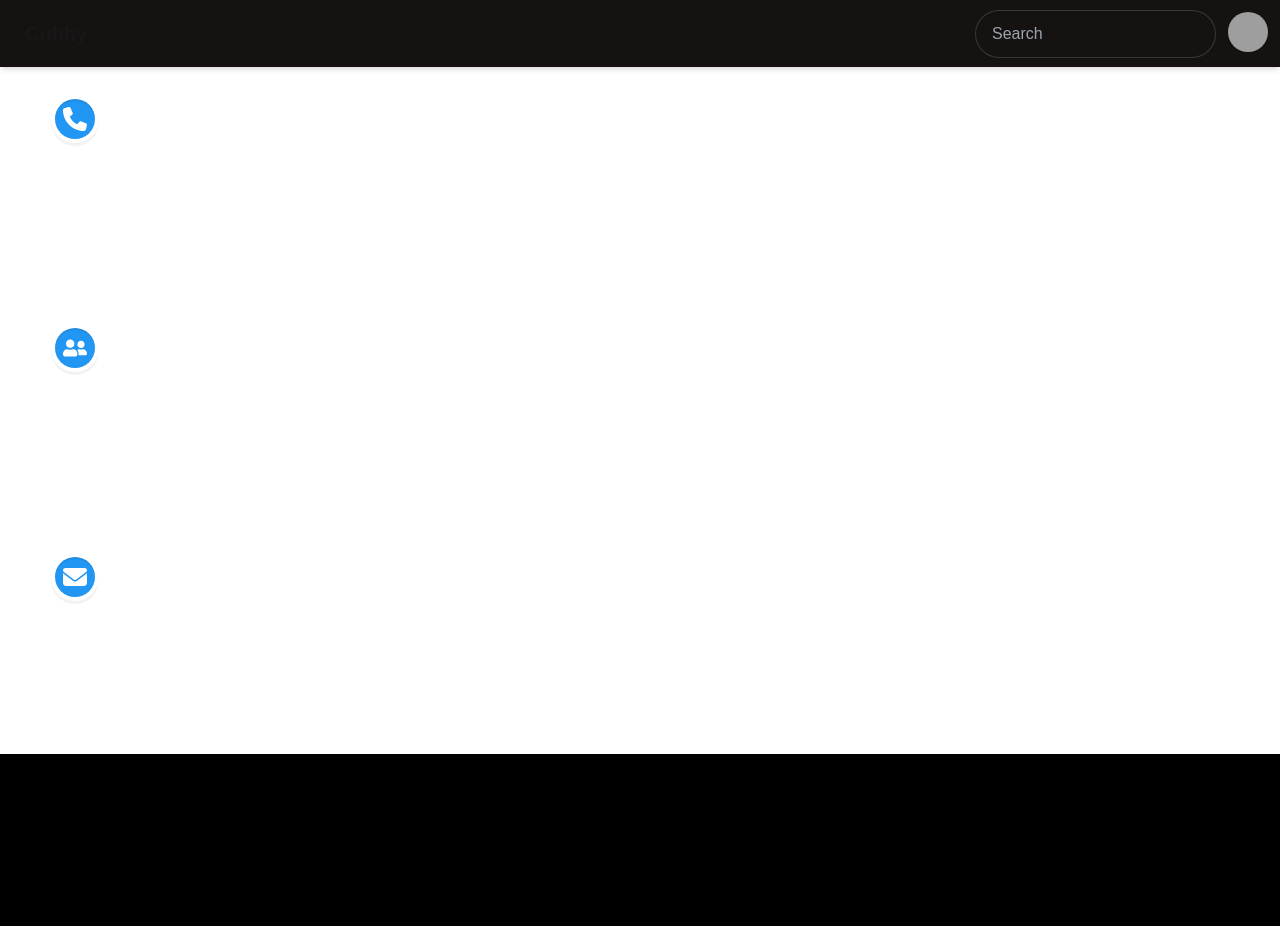
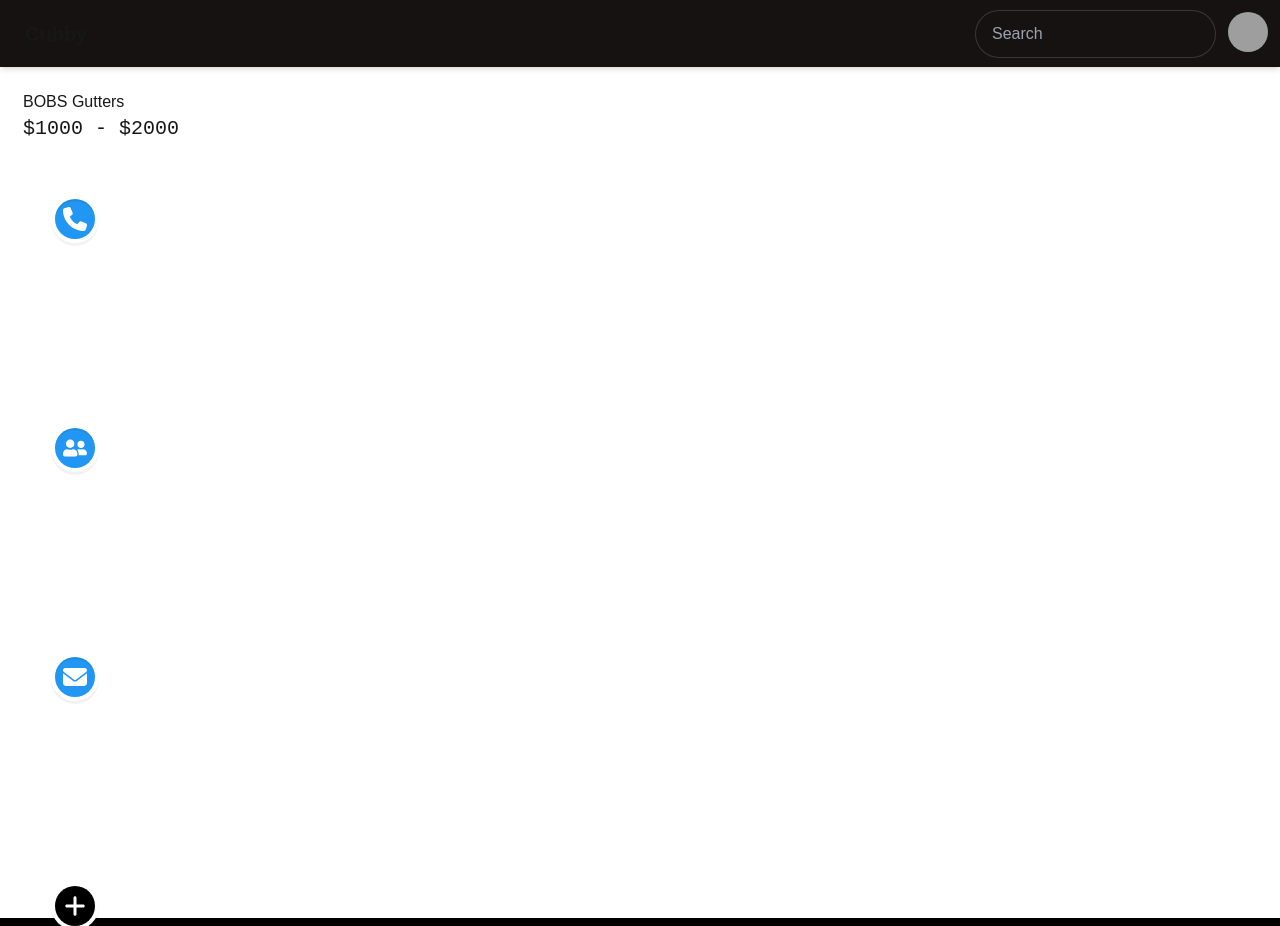
Before and after one commit to Three-Ships/home-services-hub-hackathon, a Next.js app: page /tom in a window 1280 px wide. Before the commit the page ends 800 px from the top, so only its background shows below. Built offline with nearby package versions, Linux system fonts and the light colour scheme; grey boxes are pictures that could not be loaded.

Commit message:
compact timeline option

```diff
--- a/app/tom/page.tsx
+++ b/app/tom/page.tsx
@@ -1,13 +1,18 @@
 import Timeline from "@/components/timeline";
-import { EmailEvent, MeetingEvent, PhoneCallEvent } from "../types";
+import { EmailEvent, MeetingEvent, PhoneCallEvent, Quote } from "../types";
 // import Image from "next/image";
 
 export default function JFDI() {
   const provider = {
-    name: "JFDI",
+    name: "BOBS Gutters",
     url: "https://jfdi.com",
     contacts: ["bob", "alice"],
   };
+
+  const quote = {
+    range: [1000, 2000],
+    scope: "gutters",
+  } as Quote;
 
   const events = [
     {
@@ -34,5 +39,12 @@
     } as EmailEvent,
   ];
 
-  return <Timeline provider={provider} events={events} />;
+  return (
+    <Timeline
+      provider={provider}
+      events={events}
+      compact={true}
+      quote={quote}
+    />
+  );
 }
--- a/components/timeline.tsx
+++ b/components/timeline.tsx
@@ -1,6 +1,6 @@
 "use client";
 
-import { FaPhone, FaEnvelope } from "react-icons/fa6";
+import { FaPhone, FaEnvelope, FaPlus } from "react-icons/fa6";
 import { FaUserFriends } from "react-icons/fa";
 
 import {
@@ -9,16 +9,48 @@
 } from "react-vertical-timeline-component";
 import "react-vertical-timeline-component/style.min.css";
 
-import { TimeLineEvent, Provider } from "@/app/types";
+import { TimeLineEvent, Provider, Quote } from "@/app/types";
 
 export interface TimelineProps {
   provider: Provider;
   events: TimeLineEvent[];
+  compact: boolean;
+  quote?: Quote;
 }
 
-export default function Timeline({ provider, events }: TimelineProps) {
+function ProviderComponent({
+  provider,
+  quote,
+}: {
+  provider: Provider;
+  quote?: Quote;
+}) {
+  let quoteText = "No quote available";
+  if (quote) {
+    if (quote.range[0] === quote.range[1]) {
+      quoteText = `$${quote.range[0]}`;
+    } else {
+      quoteText = `$${quote.range[0]} - $${quote.range[1]}`;
+    }
+  }
   return (
-    <VerticalTimeline layout="1-column-left">
+    <div style={{ border: "3px white solid", borderRadius: 8, padding: 20 }}>
+      <h1>{provider.name}</h1>
+      <p style={{ fontFamily: "monospace", fontSize: 20 }}>{quoteText}</p>
+    </div>
+  );
+}
+
+export default function Timeline({
+  provider,
+  events,
+  compact,
+  quote,
+}: TimelineProps) {
+  return (
+    <div style={{ display: "flex", flexDirection: "column" }}>
+      <ProviderComponent provider={provider} quote={quote} />
+      <VerticalTimeline layout="1-column-left" lineColor="white">
         {events.map((event: TimeLineEvent) => {
           // switch on the event type
           switch (event.type) {
@@ -31,6 +63,7 @@
                   contentStyle={{
                     background: "rgb(33, 150, 243)",
                     color: "#fff",
+                    visibility: compact ? "hidden" : "visible",
                   }}
                   contentArrowStyle={{
                     borderRight: "7px solid  rgb(33, 150, 243)",
@@ -38,7 +71,9 @@
                   iconStyle={{ background: "rgb(33, 150, 243)", color: "#fff" }}
                   icon={<FaPhone />}
                 >
-                <h3 className="vertical-timeline-element-title">Phone Call</h3>
+                  <h3 className="vertical-timeline-element-title">
+                    Phone Call
+                  </h3>
                   <h4 className="vertical-timeline-element-subtitle">
                     {event.phoneNumber}
                   </h4>
@@ -54,6 +89,7 @@
                   contentStyle={{
                     background: "rgb(33, 150, 243)",
                     color: "#fff",
+                    visibility: compact ? "hidden" : "visible",
                   }}
                   contentArrowStyle={{
                     borderRight: "7px solid  rgb(33, 150, 243)",
@@ -77,6 +113,7 @@
                   contentStyle={{
                     background: "rgb(33, 150, 243)",
                     color: "#fff",
+                    visibility: compact ? "hidden" : "visible",
                   }}
                   contentArrowStyle={{
                     borderRight: "7px solid  rgb(33, 150, 243)",
@@ -95,9 +132,26 @@
               throw new Error(`Unknown event type: ${event}`);
           }
         })}
+        <VerticalTimelineElement
+          key="add"
+          className="vertical-timeline-element--add"
+          date={new Date().toISOString()}
+          contentStyle={{
+            background: "rgb(33, 150, 243)",
+            color: "#fff",
+            display: "none",
+            visibility: "hidden",
+          }}
+          iconStyle={{ background: "black", color: "#fff" }}
+          icon={<FaPlus />}
+        >
+          <h3 className="vertical-timeline-element-title">Add event</h3>
+        </VerticalTimelineElement>
       </VerticalTimeline>
+    </div>
   );
 }
+
 //   return (
 //     <VerticalTimeline>
 //       <VerticalTimelineElement
```
Lines whose indentation alone changed are shown as unchanged.
